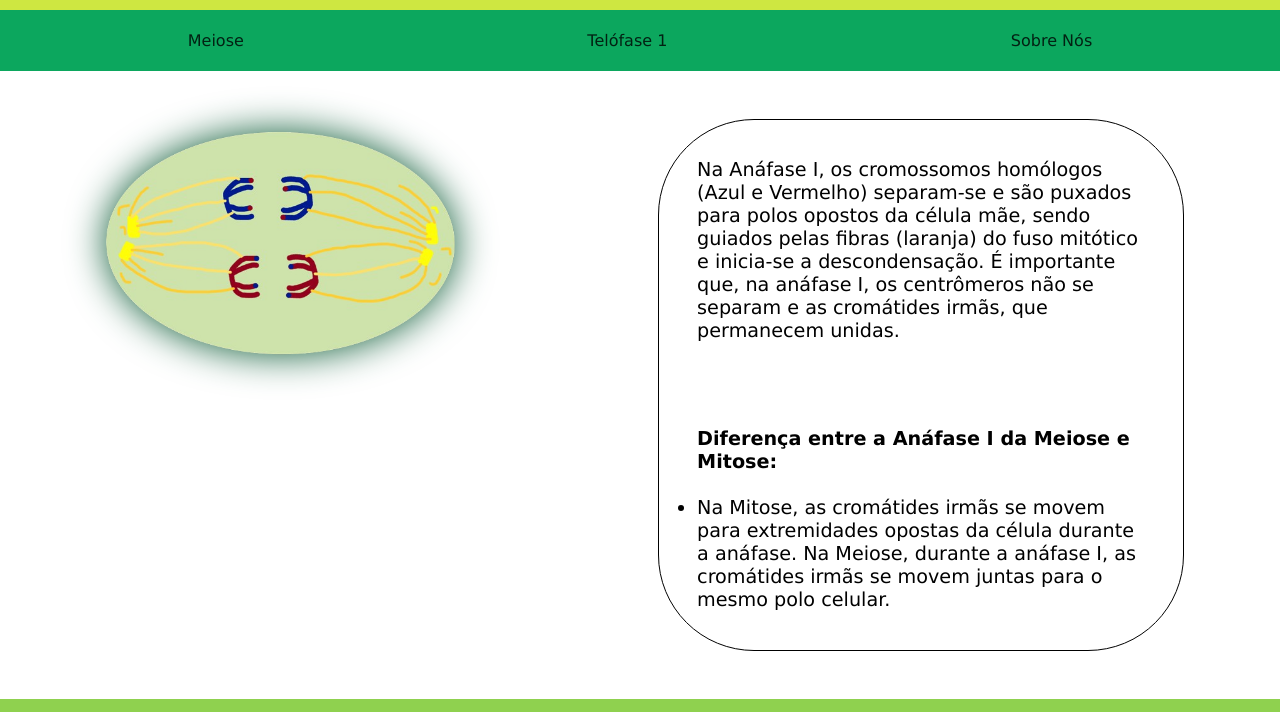
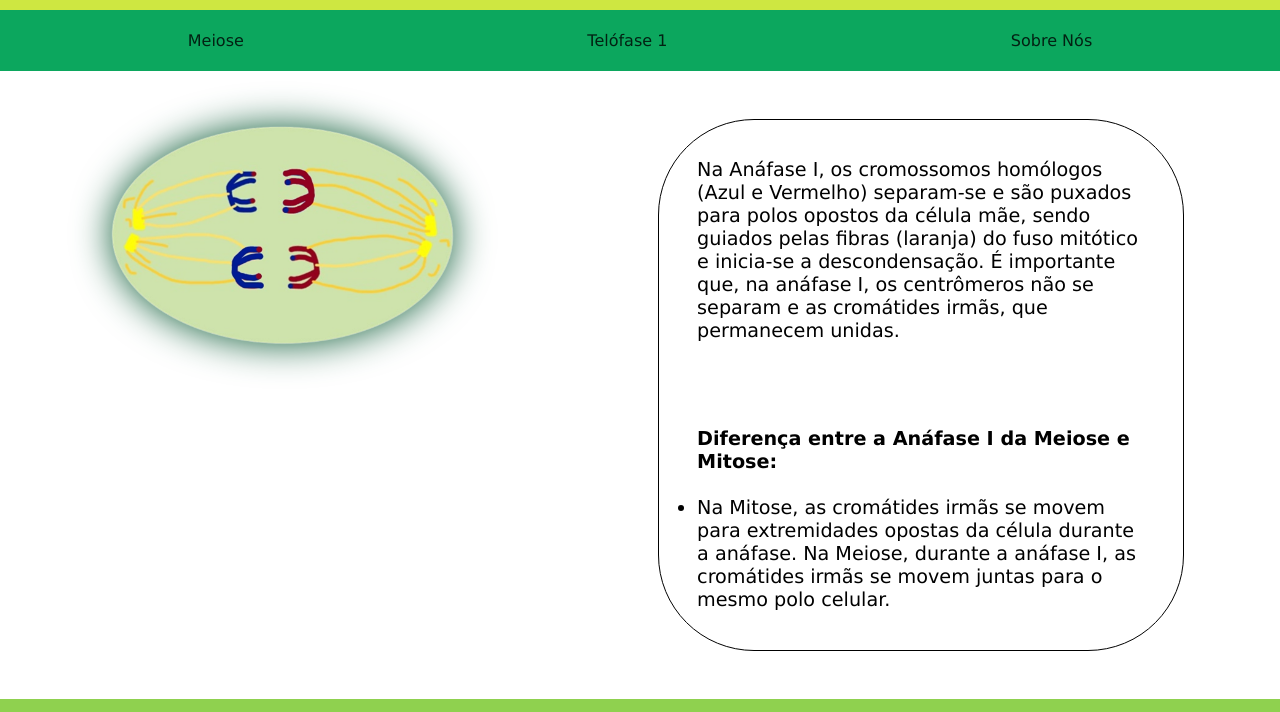
Before and after one commit to vitorcecato-sesi/meiose-grupo3, a plain HTML site: page Anafase 1/anafase1.html in a window 1280 px wide. Shown: the part 88-800 px from the top of the page. Drawn offline with Linux system fonts and the light colour scheme.

Commit message:
arrumei a imagem

```diff
--- a/Anafase 1/anafase1.html
+++ b/Anafase 1/anafase1.html
@@ -30,7 +30,7 @@
 
 <!--Bloco da imagem e textos  -->
     <section class="section">
-        <img  class="img"    src="../Img/anafase1 (2).png">
+        <img  class="img"    src="../Img/Anafasee1.png">
 
       <!--Bloco de textos   -->
         <section class="textos">
```
Also changed, not shown: Img/Anafasee1.png (added), Img/anafase1 (2).png (deleted).
